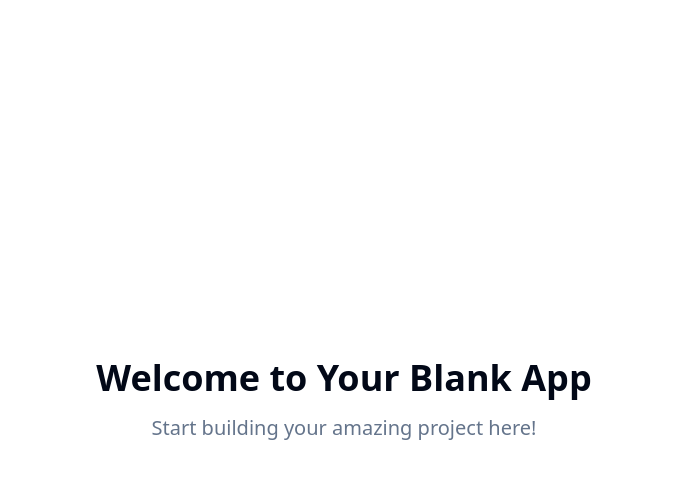
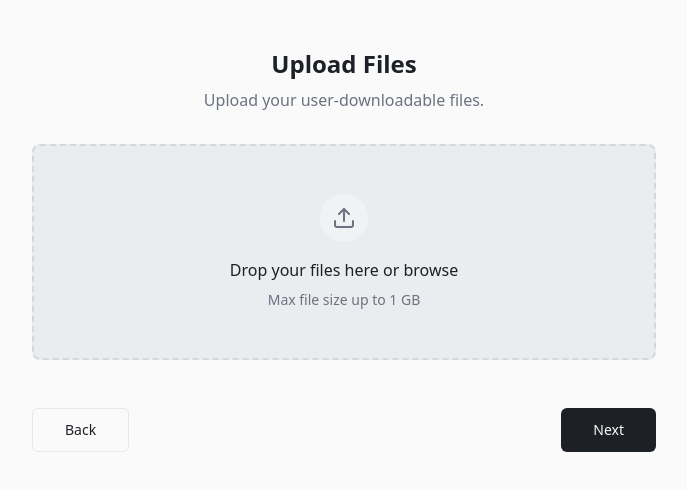
Before and after one commit to thilakrathan/SIH, a React (Vite) app: page / in a window 1280 px wide. Shown: the top 490 px of the page, without its empty margins (296-983 px from the left). Built offline with nearby package versions, Linux system fonts and the light colour scheme.

Commit message:
Create document checking website
Create a simple document checking website that matches the provided design.

```diff
--- a/index.html
+++ b/index.html
@@ -3,11 +3,11 @@
   <head>
     <meta charset="UTF-8" />
     <meta name="viewport" content="width=device-width, initial-scale=1.0" />
-    <title>doc-style-check</title>
-    <meta name="description" content="Lovable Generated Project" />
+    <title>Document Upload - File Management System</title>
+    <meta name="description" content="Upload and manage your documents with our simple file upload system" />
     <meta name="author" content="Lovable" />
 
-    <meta property="og:title" content="doc-style-check" />
+    <meta property="og:title" content="200054e6-d93f-45b3-8a18-0459353932c7" />
     <meta property="og:description" content="Lovable Generated Project" />
     <meta property="og:type" content="website" />
     <meta property="og:image" content="https://lovable.dev/opengraph-image-p98pqg.png" />
--- /dev/null
+++ b/src/components/FileItem.tsx
@@ -0,0 +1,79 @@
+import { FileText, Archive, Trash2, X } from "lucide-react";
+import { Button } from "@/components/ui/button";
+import { ProgressBar } from "./ProgressBar";
+
+export interface FileData {
+  id: string;
+  name: string;
+  size: number;
+  type: string;
+  progress?: number;
+  isUploading?: boolean;
+}
+
+interface FileItemProps {
+  file: FileData;
+  onDelete: (id: string) => void;
+  onCancel?: (id: string) => void;
+}
+
+const getFileIcon = (type: string) => {
+  if (type.includes('pdf')) return FileText;
+  if (type.includes('zip') || type.includes('rar')) return Archive;
+  return FileText;
+};
+
+const formatFileSize = (bytes: number) => {
+  if (bytes === 0) return '0 B';
+  const k = 1024;
+  const sizes = ['B', 'KB', 'MB', 'GB'];
+  const i = Math.floor(Math.log(bytes) / Math.log(k));
+  return parseFloat((bytes / Math.pow(k, i)).toFixed(1)) + ' ' + sizes[i];
+};
+
+export const FileItem = ({ file, onDelete, onCancel }: FileItemProps) => {
+  const Icon = getFileIcon(file.type);
+  const isUploading = file.isUploading && file.progress !== undefined;
+
+  return (
+    <div className="flex items-center gap-4 p-4 bg-file-item rounded-lg border border-border">
+      {/* File type icon */}
+      <div className="flex-shrink-0 w-10 h-10 bg-muted rounded-lg flex items-center justify-center">
+        <Icon className="w-5 h-5 text-muted-foreground" />
+      </div>
+
+      {/* File info */}
+      <div className="flex-1 min-w-0">
+        <h3 className="font-medium text-foreground truncate">{file.name}</h3>
+        <div className="flex items-center gap-2 mt-1">
+          {isUploading ? (
+            <div className="flex items-center gap-2 w-full">
+              <span className="text-sm text-muted-foreground">
+                {formatFileSize(file.size * (file.progress! / 100))} of {formatFileSize(file.size)}
+              </span>
+              <ProgressBar progress={file.progress!} className="flex-1 max-w-48" />
+            </div>
+          ) : (
+            <span className="text-sm text-muted-foreground">
+              {formatFileSize(file.size)}
+            </span>
+          )}
+        </div>
+      </div>
+
+      {/* Action button */}
+      <Button
+        variant="ghost"
+        size="sm"
+        onClick={() => isUploading ? onCancel?.(file.id) : onDelete(file.id)}
+        className="flex-shrink-0 text-muted-foreground hover:text-destructive"
+      >
+        {isUploading ? (
+          <X className="w-4 h-4" />
+        ) : (
+          <Trash2 className="w-4 h-4" />
+        )}
+      </Button>
+    </div>
+  );
+};
--- /dev/null
+++ b/src/components/FileList.tsx
@@ -0,0 +1,27 @@
+import { FileItem, FileData } from "./FileItem";
+
+interface FileListProps {
+  files: FileData[];
+  onDeleteFile: (id: string) => void;
+  onCancelUpload?: (id: string) => void;
+}
+
+export const FileList = ({ files, onDeleteFile, onCancelUpload }: FileListProps) => {
+  if (files.length === 0) return null;
+
+  return (
+    <div className="space-y-4">
+      <h3 className="text-lg font-semibold text-foreground">Uploads</h3>
+      <div className="space-y-3">
+        {files.map((file) => (
+          <FileItem
+            key={file.id}
+            file={file}
+            onDelete={onDeleteFile}
+            onCancel={onCancelUpload}
+          />
+        ))}
+      </div>
+    </div>
+  );
+};
--- /dev/null
+++ b/src/components/FileUploadZone.tsx
@@ -0,0 +1,73 @@
+import { useCallback, useState } from "react";
+import { Upload } from "lucide-react";
+import { cn } from "@/lib/utils";
+
+interface FileUploadZoneProps {
+  onFilesAdded: (files: File[]) => void;
+  className?: string;
+}
+
+export const FileUploadZone = ({ onFilesAdded, className }: FileUploadZoneProps) => {
+  const [isDragOver, setIsDragOver] = useState(false);
+
+  const handleDragOver = useCallback((e: React.DragEvent) => {
+    e.preventDefault();
+    setIsDragOver(true);
+  }, []);
+
+  const handleDragLeave = useCallback((e: React.DragEvent) => {
+    e.preventDefault();
+    setIsDragOver(false);
+  }, []);
+
+  const handleDrop = useCallback((e: React.DragEvent) => {
+    e.preventDefault();
+    setIsDragOver(false);
+
+    const files = Array.from(e.dataTransfer.files);
+    onFilesAdded(files);
+  }, [onFilesAdded]);
+
+  const handleFileInput = useCallback((e: React.ChangeEvent<HTMLInputElement>) => {
+    const files = Array.from(e.target.files || []);
+    onFilesAdded(files);
+  }, [onFilesAdded]);
+
+  return (
+    <div
+      className={cn(
+        "relative border-2 border-dashed rounded-lg p-12 text-center transition-colors",
+        isDragOver
+          ? "border-upload-active bg-upload-active"
+          : "border-upload-border bg-upload-hover hover:bg-upload-active",
+        className
+      )}
+      onDragOver={handleDragOver}
+      onDragLeave={handleDragLeave}
+      onDrop={handleDrop}
+    >
+      <input
+        type="file"
+        multiple
+        onChange={handleFileInput}
+        className="absolute inset-0 w-full h-full opacity-0 cursor-pointer"
+        accept=".pdf,.zip,.doc,.docx,.txt"
+      />
+
+      <div className="space-y-4">
+        <div className="mx-auto w-12 h-12 flex items-center justify-center rounded-full bg-muted">
+          <Upload className="w-6 h-6 text-muted-foreground" />
+        </div>
+
+        <div className="space-y-2">
+          <p className="text-foreground font-medium">
+            Drop your files here or browse
+          </p>
+          <p className="text-sm text-muted-foreground">
+            Max file size up to 1 GB
+          </p>
+        </div>
+      </div>
+    </div>
+  );
+};
--- /dev/null
+++ b/src/components/ProgressBar.tsx
@@ -0,0 +1,17 @@
+import { cn } from "@/lib/utils";
+
+interface ProgressBarProps {
+  progress: number;
+  className?: string;
+}
+
+export const ProgressBar = ({ progress, className }: ProgressBarProps) => {
+  return (
+    <div className={cn("w-full bg-progress-bg rounded-full h-2", className)}>
+      <div
+        className="h-2 bg-progress-fill rounded-full transition-all duration-300 ease-out"
+        style={{ width: `${Math.min(100, Math.max(0, progress))}%` }}
+      />
+    </div>
+  );
+};
--- a/src/index.css
+++ b/src/index.css
@@ -2,39 +2,45 @@
 @tailwind components;
 @tailwind utilities;
 
-/* Definition of the design system. All colors, gradients, fonts, etc should be defined here.
-All colors MUST be HSL.
-*/
+/* Clean document upload interface design system */
 
 @layer base {
   :root {
-    --background: 0 0% 100%;
-    --foreground: 222.2 84% 4.9%;
+    --background: 0 0% 98%;
+    --foreground: 220 13% 13%;
 
     --card: 0 0% 100%;
-    --card-foreground: 222.2 84% 4.9%;
+    --card-foreground: 220 13% 13%;
 
     --popover: 0 0% 100%;
-    --popover-foreground: 222.2 84% 4.9%;
+    --popover-foreground: 220 13% 13%;
 
-    --primary: 222.2 47.4% 11.2%;
-    --primary-foreground: 210 40% 98%;
+    --primary: 220 13% 13%;
+    --primary-foreground: 0 0% 98%;
 
-    --secondary: 210 40% 96.1%;
-    --secondary-foreground: 222.2 47.4% 11.2%;
+    --secondary: 220 13% 91%;
+    --secondary-foreground: 220 13% 13%;
 
-    --muted: 210 40% 96.1%;
-    --muted-foreground: 215.4 16.3% 46.9%;
+    --muted: 220 13% 95%;
+    --muted-foreground: 220 9% 46%;
 
-    --accent: 210 40% 96.1%;
-    --accent-foreground: 222.2 47.4% 11.2%;
+    --accent: 220 13% 95%;
+    --accent-foreground: 220 13% 13%;
 
-    --destructive: 0 84.2% 60.2%;
-    --destructive-foreground: 210 40% 98%;
+    --destructive: 0 72% 51%;
+    --destructive-foreground: 0 0% 98%;
 
-    --border: 214.3 31.8% 91.4%;
-    --input: 214.3 31.8% 91.4%;
-    --ring: 222.2 84% 4.9%;
+    --border: 220 13% 91%;
+    --input: 220 13% 91%;
+    --ring: 220 13% 13%;
+
+    /* Upload interface specific tokens */
+    --upload-border: 220 13% 85%;
+    --upload-hover: 220 13% 93%;
+    --upload-active: 220 13% 89%;
+    --file-item: 0 0% 100%;
+    --progress-bg: 220 13% 91%;
+    --progress-fill: 220 13% 13%;
 
     --radius: 0.5rem;
 
--- a/src/pages/Index.tsx
+++ b/src/pages/Index.tsx
@@ -1,11 +1,112 @@
-// Update this page (the content is just a fallback if you fail to update the page)
+import { useState, useCallback } from "react";
+import { Button } from "@/components/ui/button";
+import { FileUploadZone } from "@/components/FileUploadZone";
+import { FileList } from "@/components/FileList";
+import { FileData } from "@/components/FileItem";
+import { toast } from "@/hooks/use-toast";
 
 const Index = () => {
+  const [files, setFiles] = useState<FileData[]>([]);
+
+  const generateId = () => Math.random().toString(36).substr(2, 9);
+
+  const simulateUpload = (fileId: string) => {
+    let progress = 0;
+    const interval = setInterval(() => {
+      progress += Math.random() * 15;
+      if (progress >= 100) {
+        progress = 100;
+        clearInterval(interval);
+        setFiles(prev => prev.map(f =>
+          f.id === fileId
+            ? { ...f, progress: 100, isUploading: false }
+            : f
+        ));
+      } else {
+        setFiles(prev => prev.map(f =>
+          f.id === fileId ? { ...f, progress } : f
+        ));
+      }
+    }, 200);
+
+    return interval;
+  };
+
+  const handleFilesAdded = useCallback((newFiles: File[]) => {
+    const fileData: FileData[] = newFiles.map(file => ({
+      id: generateId(),
+      name: file.name,
+      size: file.size,
+      type: file.type,
+      progress: 0,
+      isUploading: true
+    }));
+
+    setFiles(prev => [...prev, ...fileData]);
+
+    // Simulate upload for each file
+    fileData.forEach(file => {
+      simulateUpload(file.id);
+    });
+
+    toast({
+      title: "Files added",
+      description: `${newFiles.length} file(s) are being uploaded.`,
+    });
+  }, []);
+
+  const handleDeleteFile = useCallback((id: string) => {
+    setFiles(prev => prev.filter(f => f.id !== id));
+    toast({
+      title: "File removed",
+      description: "The file has been removed from your uploads.",
+    });
+  }, []);
+
+  const handleCancelUpload = useCallback((id: string) => {
+    setFiles(prev => prev.filter(f => f.id !== id));
+    toast({
+      title: "Upload cancelled",
+      description: "The file upload has been cancelled.",
+    });
+  }, []);
+
   return (
-    <div className="min-h-screen flex items-center justify-center bg-background">
-      <div className="text-center">
-        <h1 className="text-4xl font-bold mb-4">Welcome to Your Blank App</h1>
-        <p className="text-xl text-muted-foreground">Start building your amazing project here!</p>
+    <div className="min-h-screen bg-background">
+      <div className="max-w-2xl mx-auto px-6 py-12">
+        {/* Header */}
+        <div className="text-center mb-8">
+          <h1 className="text-2xl font-semibold text-foreground mb-2">
+            Upload Files
+          </h1>
+          <p className="text-muted-foreground">
+            Upload your user-downloadable files.
+          </p>
+        </div>
+
+        {/* Upload Zone */}
+        <div className="mb-8">
+          <FileUploadZone onFilesAdded={handleFilesAdded} />
+        </div>
+
+        {/* File List */}
+        <div className="mb-12">
+          <FileList
+            files={files}
+            onDeleteFile={handleDeleteFile}
+            onCancelUpload={handleCancelUpload}
+          />
+        </div>
+
+        {/* Navigation */}
+        <div className="flex justify-between">
+          <Button variant="outline" size="lg">
+            Back
+          </Button>
+          <Button size="lg" className="px-8">
+            Next
+          </Button>
+        </div>
       </div>
     </div>
   );
--- a/tailwind.config.ts
+++ b/tailwind.config.ts
@@ -52,6 +52,18 @@ export default {
 					DEFAULT: 'hsl(var(--card))',
 					foreground: 'hsl(var(--card-foreground))'
 				},
+				upload: {
+					border: 'hsl(var(--upload-border))',
+					hover: 'hsl(var(--upload-hover))',
+					active: 'hsl(var(--upload-active))'
+				},
+				file: {
+					item: 'hsl(var(--file-item))'
+				},
+				progress: {
+					bg: 'hsl(var(--progress-bg))',
+					fill: 'hsl(var(--progress-fill))'
+				},
 				sidebar: {
 					DEFAULT: 'hsl(var(--sidebar-background))',
 					foreground: 'hsl(var(--sidebar-foreground))',
```
